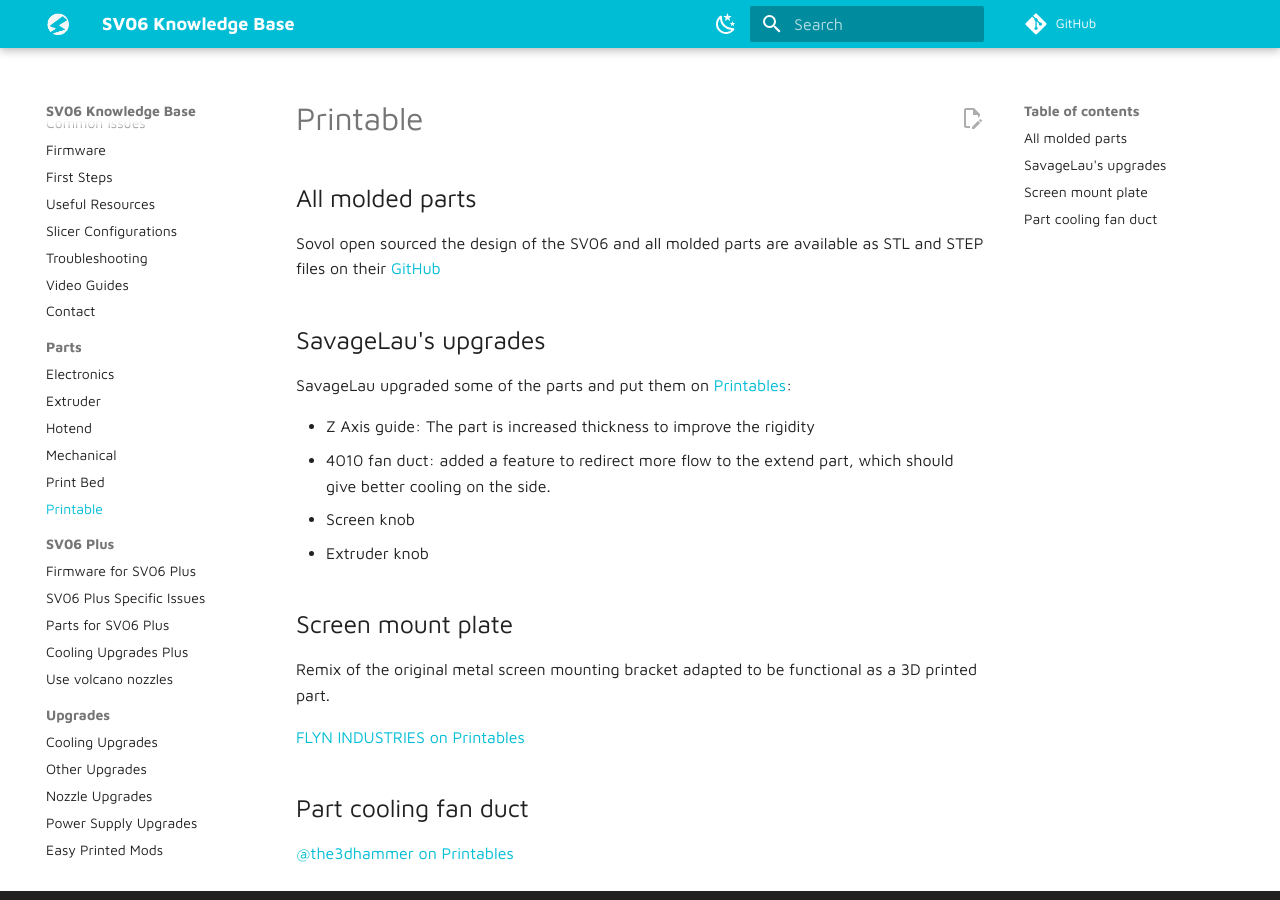
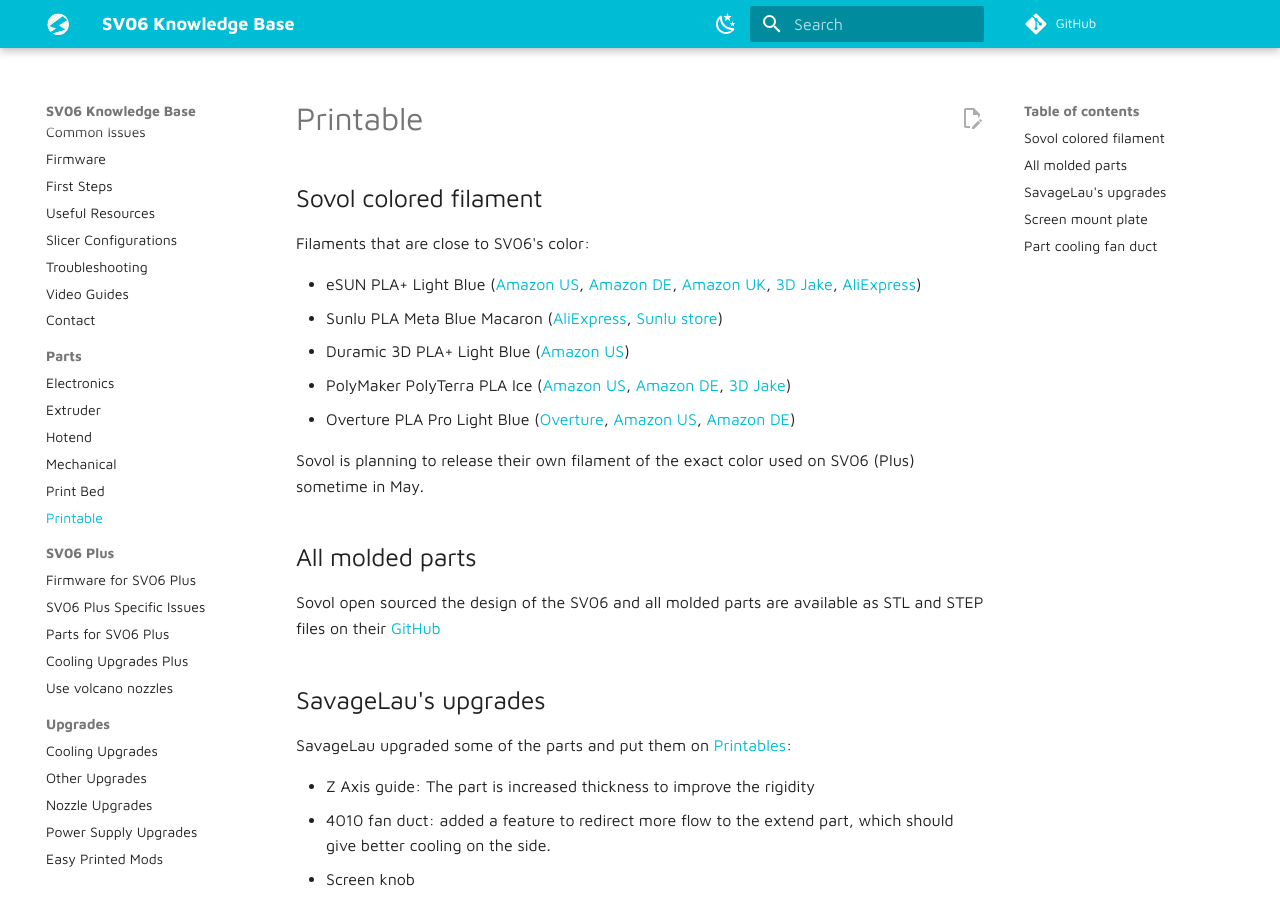
Before and after one commit to blakadder/sv06, an MkDocs documentation site: the page built from docs/Parts/printable-parts.md, in a window 1280 px wide and 900 px high. Built offline with MkDocs 1.6.1 and Material for MkDocs 9.7.7, drawn with Linux system fonts in a browser that asks for light colours; comment, search, counter and statistics services are not loaded.

Commit message:
add new filament

```diff
--- a/docs/Parts/printable-parts.md
+++ b/docs/Parts/printable-parts.md
@@ -1,4 +1,16 @@
 # Printable
+
+## Sovol colored filament
+
+Filaments that are close to SV06's color:
+
+- eSUN PLA+ Light Blue ([Amazon US](https://www.amazon.com/dp/B07FQJ9H8F?th=1&linkCode=ll1&tag=blakadders-20&linkId=fca96c4840aab42abf51e158f26fc314&language=en_US&ref_=as_li_ss_tl), [Amazon DE](https://www.amazon.de/dp/B07FQJ9H8F?th=1&linkCode=ll1&tag=blakadders-20&linkId=b4e6e8c3e41ae42e8eee074b48bb232f&language=en_GB&ref_=as_li_ss_tl), [Amazon UK](https://www.amazon.co.uk/dp/B07FQJ9H8F?th=1&linkCode=ll1&tag=blakadders-20&linkId=c94f84b81bd2a26cb1c02c6d84d85f85&ref_=as_li_ss_tl), [3D Jake](https://www.awin1.com/cread.php?awinmid=21809&awinaffid=930253&ued=https%3A%2F%2Fwww.3djake.com%2Fesun%2Fpla-light-blue-2), [AliExpress](https://www.aliexpress.com/item/1005001298882187.html?aff_fcid=5dfadba2cfb142d2b5df2f45b9893552-1681340741041-06851-_DlEpG4h&tt=CPS_NORMAL&aff_fsk=_DlEpG4h&aff_platform=shareComponent-detail&sk=_DlEpG4h&aff_trace_key=5dfadba2cfb142d2b5df2f45b9893552-1681340741041-06851-_DlEpG4h&terminal_id=3f8c776975fd455ba956809c02d71a91&afSmartRedirect=y))
+- Sunlu PLA Meta Blue Macaron ([AliExpress](https://www.aliexpress.com/item/1005004541499942.html?aff_fcid=e1cd3d8bf33b401b8626b44a8469bc27-1681562580392-00429-_DmG39xX&tt=CPS_NORMAL&aff_fsk=_DmG39xX&aff_platform=shareComponent-detail&sk=_DmG39xX&aff_trace_key=e1cd3d8bf33b401b8626b44a8469bc27-1681562580392-00429-_DmG39xX&terminal_id=3f8c776975fd455ba956809c02d71a91&afSmartRedirect=y), [Sunlu store](https://www.sunlu.com/collections/pla-meta/products/sunlu-pla-meta1-75mm-filament-1kg-2-2lbs-fit-most-of-fdm-printer?variant=39879083032662&sca_ref=3395707.QbbKldNj27))
+- Duramic 3D PLA+ Light Blue ([Amazon US](https://www.amazon.com/DURAMIC-3D-Filament-Printing-Dimensional/dp/B09968Q4ZL?th=1&linkCode=ll1&tag=blakadders-20&linkId=3ab1687bfe9ab117f3a4ea96f9665a57&language=en_US&ref_=as_li_ss_tl))
+- PolyMaker PolyTerra PLA Ice ([Amazon US](https://www.amazon.com/dp/B094FH3TRN?th=1&linkCode=ll1&tag=blakadders-20&linkId=889763954df9db06c29be93271cb9ae3&language=en_US&ref_=as_li_ss_tl), [Amazon DE](https://www.amazon.de/dp/B094FH3TRN?th=1&linkCode=ll1&tag=blakadders-20&linkId=e5fd33760ad3533da504efdf09cd59ce&language=en_GB&ref_=as_li_ss_tl), [3D Jake](https://www.awin1.com/cread.php?awinmid=21809&awinaffid=930253&ued=https%3A%2F%2Fwww.3djake.com%2Fpolymaker%2Fpolyterra-pla-ice))
+- Overture PLA Pro Light Blue ([Overture](https://overture3d.com/products/overture-pla-professional-1-75mm?variant=41113591546044), [Amazon US](https://www.amazon.com/OVERTURE-Professional-Toughness-Dimensional-Probability/dp/B0991VZG6W?th=1&linkCode=ll1&tag=blakadders-20&linkId=0cc6bae7d67b979fa7c1359425d336d1&language=en_US&ref_=as_li_ss_tl), [Amazon DE](https://www.amazon.de/OVERTURE-Professional-Toughness-Dimensional-Probability/dp/B0991VZG6W?th=1))
+
+Sovol is planning to release their own filament of the exact color used on SV06 (Plus) sometime in May.
 
 ## All molded parts
 
```
Also changed, not shown: docs/Upgrades/printed-mods.md (+1 -8 lines).
